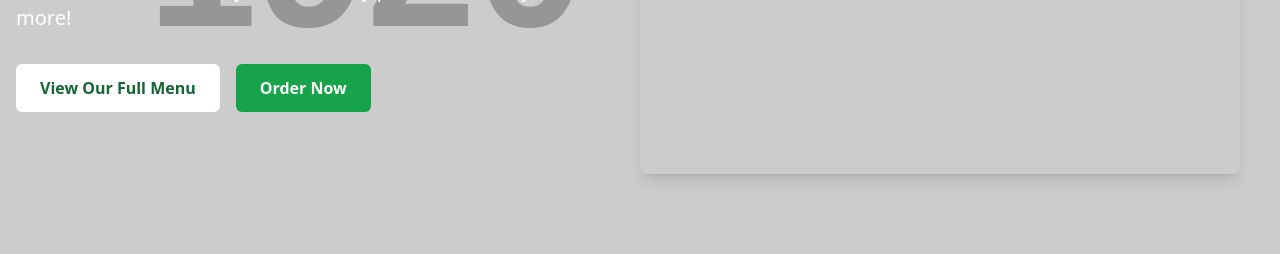
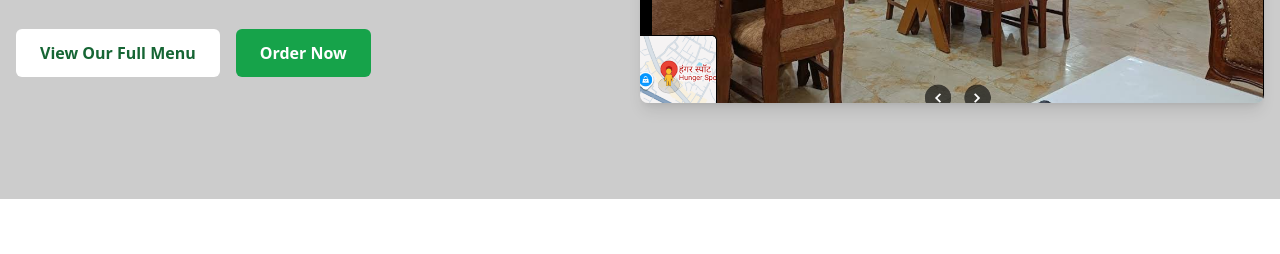
Before and after one commit to neeleshyadav603/hunger-spot-prototype, a plain HTML site: page index.html in a window 1280 px wide. Shown: the part 390-644 px from the top of the page. Drawn offline with nearby package versions, Linux system fonts and the light colour scheme; placeholder pictures from the web are drawn by us.

Commit message:
Update image source in index.html

```diff
--- a/index.html
+++ b/index.html
@@ -151,7 +151,7 @@
                         </div>
                     </div>
                     <div class="md:w-1/2">
-                        <img src="https://placehold.co/600x400/2c3e50/ffffff?text=Students+Dining+at+Hunger+Spot" alt="Students Dining at Hunger Spot" class="rounded-lg shadow-lg">
+                        <img src="Screenshot 2025-10-19 123626.png" class="rounded-lg shadow-lg">
                     </div>
                 </div>
             </div>
```
